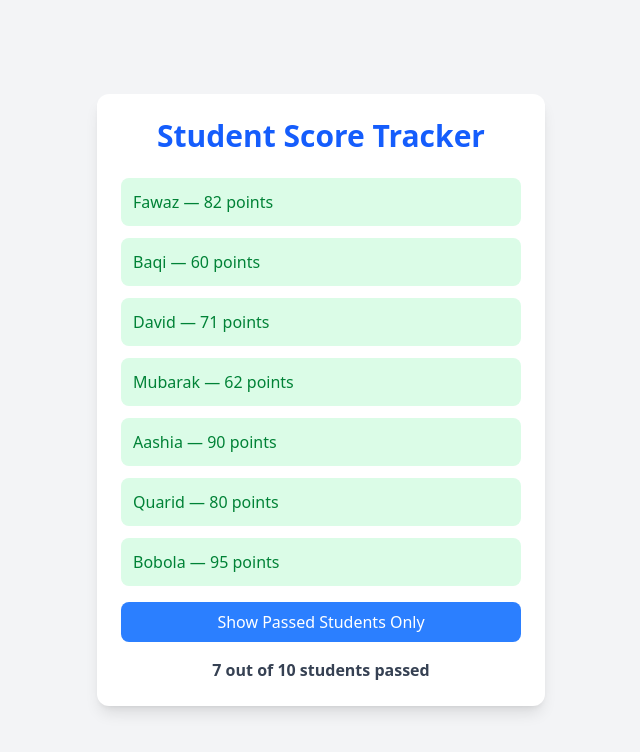
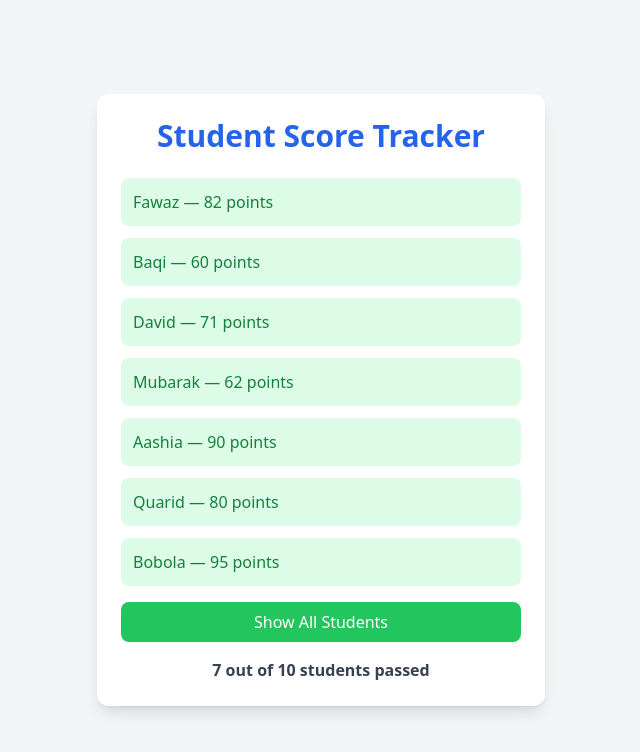
Before and after one commit to oyelekeda/score-tracker, a plain HTML site: page index.html in a window 1280 px wide. Both pictures are taken after a click on the button "Show Passed Students Only". Shown: the whole page, without its empty margins (319-959 px from the left). Drawn offline with nearby package versions, Linux system fonts and the light colour scheme.

Commit message:
first commit

```diff
--- a/index.html
+++ b/index.html
@@ -5,8 +5,9 @@
     <meta name="viewport" content="width=device-width, initial-scale=1.0" />
     <title>Student Score Tracker</title>
 
-    <script src="https://cdn.jsdelivr.net/npm/@tailwindcss/browser@4"></script>
+    <script src="https://cdn.tailwindcss.com"></script>
   </head>
+
   <body class="bg-gray-100 min-h-screen flex justify-center items-center">
     <div class="bg-white shadow-lg rounded-xl p-6 w-full max-w-md">
       <h1 class="text-3xl font-bold text-center mb-6 text-blue-600">
@@ -16,7 +17,7 @@
       <ul id="studentList" class="space-y-3"></ul>
 
       <button
-        id="showBtn"
+        id="toggleBtn"
         class="w-full bg-blue-500 text-white py-2 rounded-lg mt-4 hover:bg-blue-600 transition"
       >
         Show Passed Students Only
@@ -41,12 +42,14 @@
 
       const studentList = document.getElementById("studentList");
       const summary = document.getElementById("summary");
-      const showBtn = document.getElementById("showBtn");
+      const toggleBtn = document.getElementById("toggleBtn");
 
-      function displayStudents(studentResult) {
+      let showingPassed = false;
+
+      function displayStudents(list) {
         studentList.innerHTML = "";
 
-        studentResult.forEach((student) => {
+        list.forEach((student) => {
           const li = document.createElement("li");
 
           li.textContent = `${student.name} — ${student.score} points`;
@@ -64,26 +67,40 @@
       }
 
       function showSummary() {
-        const passedStudents = students.filter(
-          (student) => student.score >= 50,
-        );
+        const passed = students.filter((student) => student.score >= 50);
 
         const names = students.map((student) => student.name);
 
         console.log(`Students: ${names.join(", ")}`);
 
-        summary.textContent = `${passedStudents.length} out of ${students.length} students passed`;
+        summary.textContent = `${passed.length} out of ${students.length} students passed`;
       }
 
       displayStudents(students);
       showSummary();
 
-      showBtn.addEventListener("click", () => {
-        const passedStudents = students.filter(
-          (student) => student.score >= 50,
-        );
+      toggleBtn.addEventListener("click", () => {
+        if (!showingPassed) {
+          const passedStudents = students.filter(
+            (student) => student.score >= 50,
+          );
 
-        displayStudents(passedStudents);
+          displayStudents(passedStudents);
+
+          toggleBtn.textContent = "Show All Students";
+          toggleBtn.classList.remove("bg-blue-500", "hover:bg-blue-600");
+          toggleBtn.classList.add("bg-green-500", "hover:bg-green-600");
+
+          showingPassed = true;
+        } else {
+          displayStudents(students);
+
+          toggleBtn.textContent = "Show Passed Students Only";
+          toggleBtn.classList.remove("bg-green-500", "hover:bg-green-600");
+          toggleBtn.classList.add("bg-blue-500", "hover:bg-blue-600");
+
+          showingPassed = false;
+        }
       });
     </script>
   </body>
```
